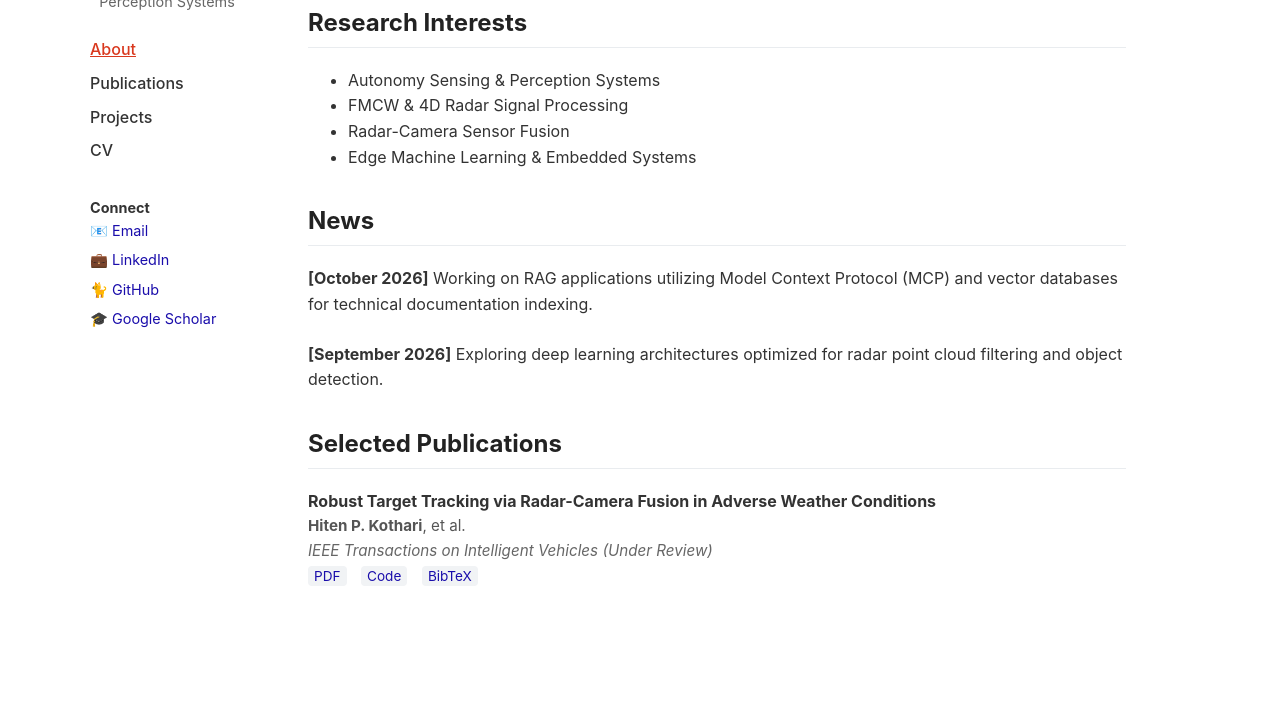
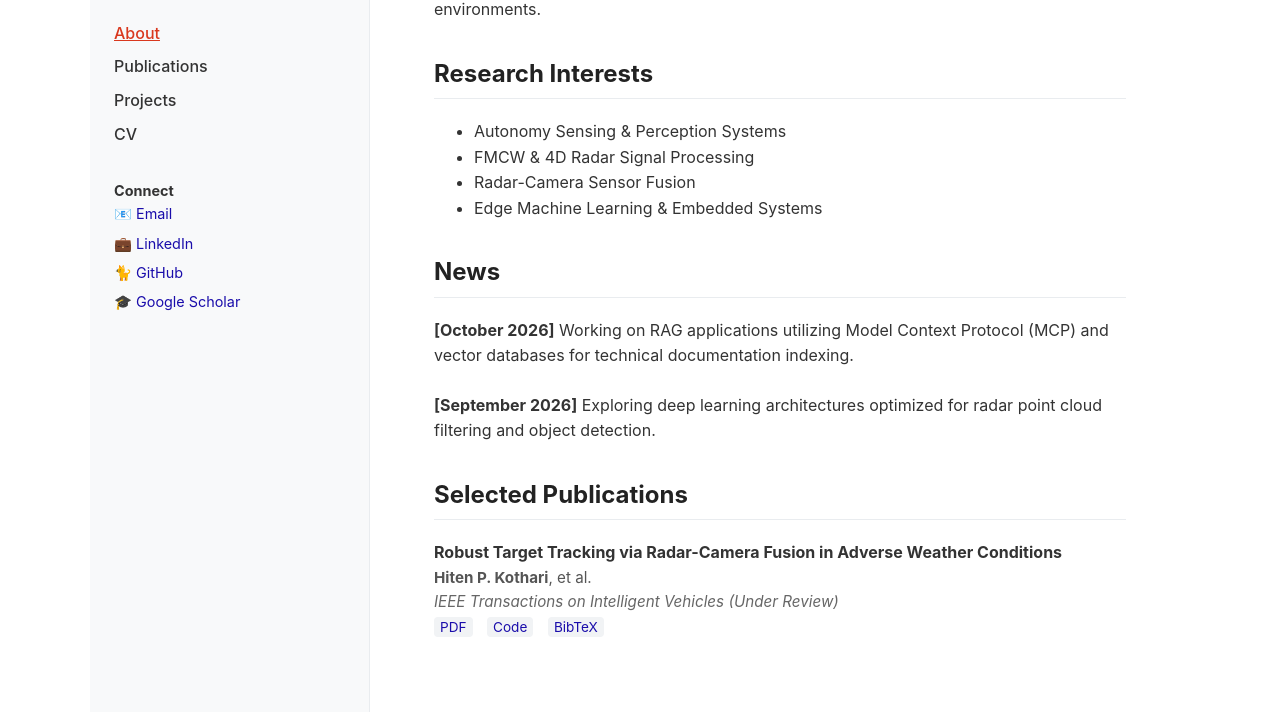
Before and after one commit to hitenkothari/hitenkothari.github.io, a plain HTML site: page index.html in a window 1280 px wide. Shown: the part 322-1034 px from the top of the page. Before the commit the page ends 983 px from the top, so only its background shows below. Drawn offline with Linux system fonts and the light colour scheme.

Commit message:
Fix sidebar aside tag syntax

```diff
--- a/index.html
+++ b/index.html
@@ -10,7 +10,7 @@
 
 <div class="wrapper">
     <!-- Sidebar -->
-    <aside> class="sidebar">
+    <aside class="sidebar">
         <div class="author-profile">
             <div class="author-avatar">
                 <!-- Replace with your actual photo path -->
```
